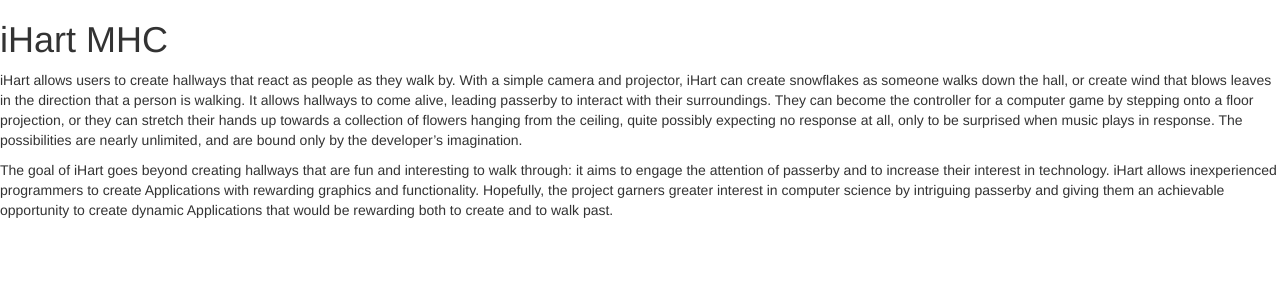
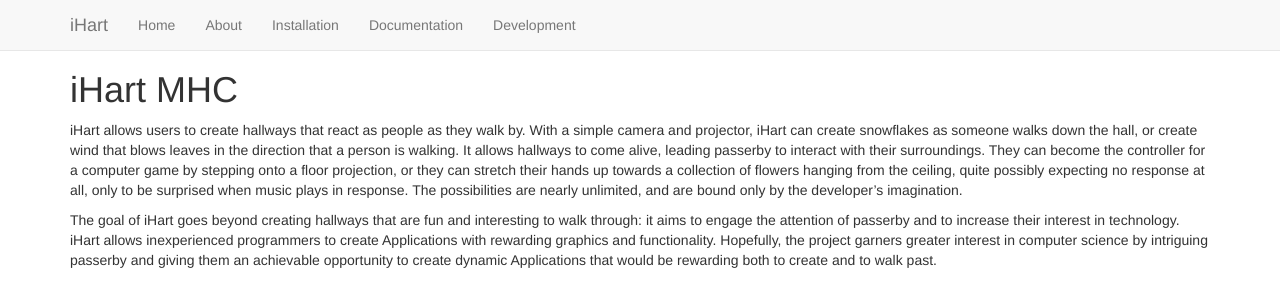
Before and after one commit to ihart-mhc/ihart-mhc.github.io, a Jekyll site: the page built from index.md, in a window 1280 px wide. Shown: the top 307 px of the page. Built offline with Jekyll 4.4.1, drawn with Linux system fonts in a browser that asks for light colours; nearby versions of some CDN libraries.

Commit message:
Add an ihart-site css file and modify the header to include a navbar

```diff
--- a/_includes/header.html
+++ b/_includes/header.html
@@ -3,8 +3,11 @@
 
 <head>
 
+<meta name="viewport" content="width=device-width, initial-scale=1">
+
 <!-- Bootstrap -->
-<link href="css/bootstrap.min.css" rel="stylesheet">
+<link href="css/bootstrap.min.css" rel="stylesheet" />
+<link href="css/ihart-site.css" rel="stylesheet" />
 
 <!-- HTML5 Shim and Respond.js IE8 support of HTML5 elements and media queries -->
 <!-- WARNING: Respond.js doesn't work if you view the page via file:// -->
@@ -15,4 +18,29 @@
 
 </head>
 
-<body>
+<body class="container">
+
+<nav class="navbar navbar-default navbar-fixed-top" role="navigation">
+    <div class="container">
+        <!-- Brand and toggle get grouped for better mobile display -->
+        <div class="navbar-header">
+          <button type="button" class="navbar-toggle collapsed" data-toggle="collapse" data-target="#bs-example-navbar-collapse-1">
+            <span class="sr-only">Toggle navigation</span>
+            <span class="icon-bar"></span>
+            <span class="icon-bar"></span>
+            <span class="icon-bar"></span>
+          </button>
+          <a class="navbar-brand" href="#">iHart</a>
+        </div>
+
+        <div class="collapse navbar-collapse" id="ihart-navbar">
+            <ul class="nav navbar-nav">
+                <li><a href="/">Home</a></li>
+                <li><a href="#">About</a></li>
+                <li><a href="ihart">Installation</a></li>
+                <li><a href="#">Documentation</a></li>
+                <li><a href="#">Development</a></li>
+            </ul>
+        </div>
+    </div>
+</nav>
--- /dev/null
+++ b/css/ihart-site.css
@@ -0,0 +1,3 @@
+body {
+    padding-top: 50px;
+}
```
